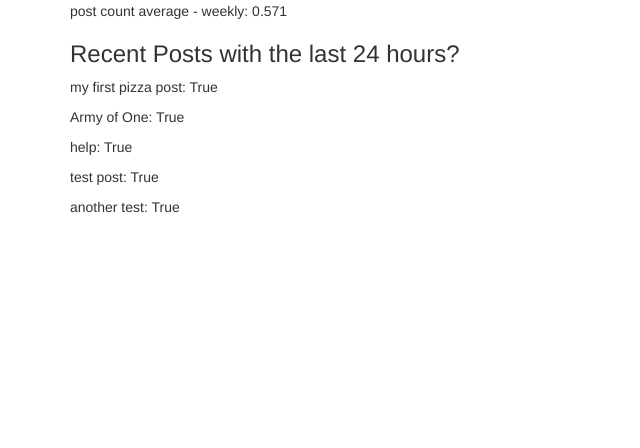
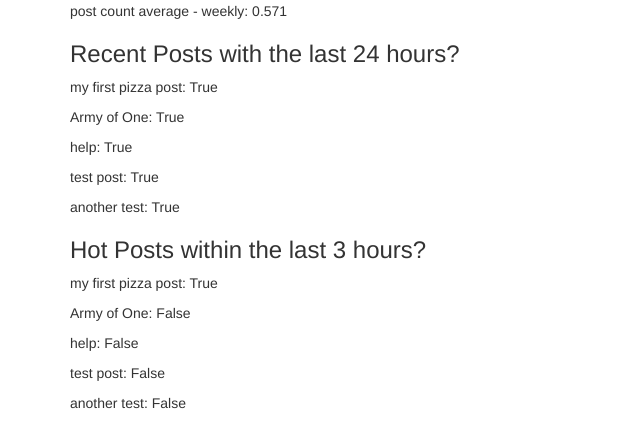
Before and after one commit to tdhuynh/reddit_remake, a Django app: page / in a window 1280 px wide. Shown: the part 279-727 px from the top of the page, without its empty margins (0-640 px from the left). Run offline with Django 3.2, Linux system fonts and the light colour scheme; data comes from the database, SQL or seed files in the repository; both versions use the stored data as it was after the commit; some libraries are stand-ins or nearby versions.

Commit message:
is hot method working

```diff
--- a/reddit_app/models.py
+++ b/reddit_app/models.py
@@ -36,9 +36,15 @@ class Post(models.Model):
         timespan = datetime.now() - timedelta(days=1)
         if Post.objects.filter(creation_time__gte=timespan):
             return True
+        else:
+            return False
 
     def is_hot(self):
-        pass
+        timespan = datetime.now() - timedelta(hours=3)
+        if Comment.objects.filter(post=self).filter(created_time__gt=timespan).count() > 3:
+            return True
+        else:
+            return False
 
     def __str__(self):
         return self.title
--- a/reddit_app/views.py
+++ b/reddit_app/views.py
@@ -7,7 +7,6 @@ def index_view(request):
     context = {
         "all_subreddit": Subreddit.objects.all(),
         "all_post": Post.objects.all(),
-
-
+        "all_comments": Comment.objects.all(),
     }
     return render(request, 'index.html', context)
--- a/templates/index.html
+++ b/templates/index.html
@@ -33,6 +33,12 @@
                 </p>
             {% endfor %}
 
+            <h3>Hot Posts within the last 3 hours?</h3>
+            {% for post in all_post %}
+                <p>
+                {{ post.title }}: {{ post.is_hot }}
+                </p>
+            {% endfor %}
         </div>
     </body>
 </html>
```
Also changed, not shown: db.sqlite3.
